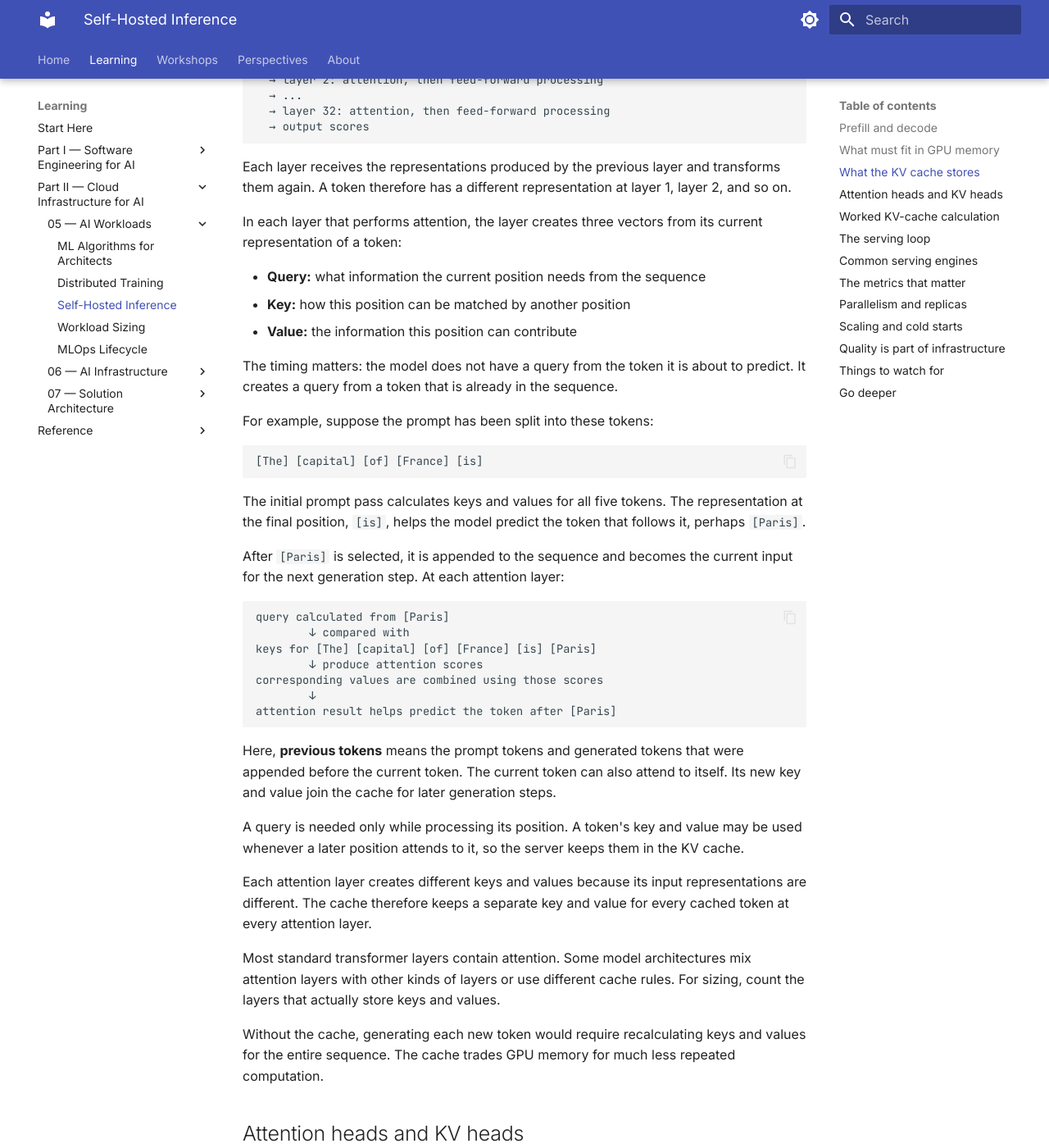
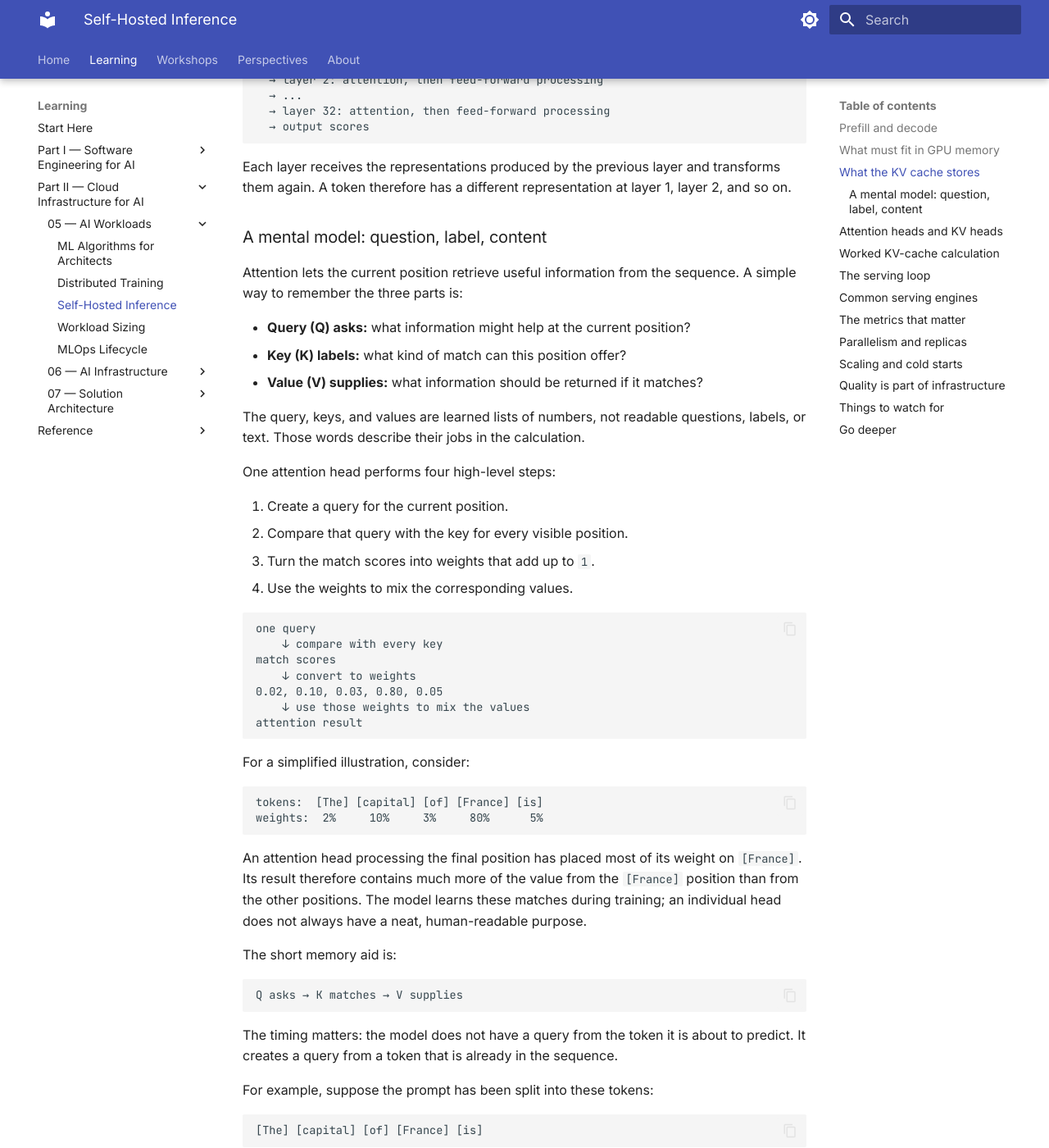
Before and after one commit to Jonathan34/ai-learning, an MkDocs documentation site: the page built from docs/05-ai-workloads/23-self-hosted-inference.md, in a window 1280 px wide and 1400 px high, scrolled down 1170 px. Shown: the whole window at 82% size. Built offline with MkDocs 1.6.1 and Material for MkDocs 9.7.7, drawn with Linux system fonts in a browser that asks for light colours; some of the changed text lies outside the part shown.

Commit message:
docs: add an attention mental model

````diff
--- a/docs/05-ai-workloads/23-self-hosted-inference.md
+++ b/docs/05-ai-workloads/23-self-hosted-inference.md
@@ -43,11 +43,54 @@ token representations
 
 Each layer receives the representations produced by the previous layer and transforms them again. A token therefore has a different representation at layer 1, layer 2, and so on.
 
-In each layer that performs attention, the layer creates three vectors from its current representation of a token:
+### A mental model: question, label, content
 
-- **Query:** what information the current position needs from the sequence
-- **Key:** how this position can be matched by another position
-- **Value:** the information this position can contribute
+Attention lets the current position retrieve useful information from the
+sequence. A simple way to remember the three parts is:
+
+- **Query (Q) asks:** what information might help at the current position?
+- **Key (K) labels:** what kind of match can this position offer?
+- **Value (V) supplies:** what information should be returned if it matches?
+
+The query, keys, and values are learned lists of numbers, not readable
+questions, labels, or text. Those words describe their jobs in the
+calculation.
+
+One attention head performs four high-level steps:
+
+1. Create a query for the current position.
+2. Compare that query with the key for every visible position.
+3. Turn the match scores into weights that add up to `1`.
+4. Use the weights to mix the corresponding values.
+
+```text
+one query
+    ↓ compare with every key
+match scores
+    ↓ convert to weights
+0.02, 0.10, 0.03, 0.80, 0.05
+    ↓ use those weights to mix the values
+attention result
+```
+
+For a simplified illustration, consider:
+
+```text
+tokens:  [The] [capital] [of] [France] [is]
+weights:  2%     10%     3%     80%      5%
+```
+
+An attention head processing the final position has placed most of its weight
+on `[France]`. Its result therefore contains much more of the value from the
+`[France]` position than from the other positions. The model learns these
+matches during training; an individual head does not always have a neat,
+human-readable purpose.
+
+The short memory aid is:
+
+```text
+Q asks → K matches → V supplies
+```
 
 The timing matters: the model does not have a query from the token it is
 about to predict. It creates a query from a token that is already in the
@@ -92,7 +135,25 @@ Without the cache, generating each new token would require recalculating keys an
 
 ## Attention heads and KV heads
 
-A model does not perform only one attention calculation per layer. It divides its hidden representation into several **query heads**, usually called attention heads. Each head can learn a different way to match information.
+One **attention head**, also called a **query head**, is one run of the
+query-key-value process described above. A model uses many heads in parallel
+because different learned queries can retrieve different information.
+
+A **KV head** is one set of keys and values that query heads can search. Think
+of the query heads as searchers and the KV heads as sets of searchable cards:
+
+```text
+query head = one searcher
+KV head    = one set of key labels and value contents
+attention  = match a searcher's query to the labels, then mix the contents
+```
+
+There is normally no separate term called a **QV head**. `Q`, `K`, and `V`
+are the three roles. `K` and `V` are grouped in the names **KV head** and
+**KV cache** because their past results are stored and reused together.
+
+After all query heads finish, the layer combines their attention results into
+one representation and continues to the feed-forward part of the layer.
 
 For example:
 
@@ -102,13 +163,17 @@ query heads: 32
 head dimension: 4,096 / 32 = 128 values per head
 ```
 
-A **KV head** is one key projection and one value projection. The number of KV heads depends on the model's attention design:
+The number of KV heads depends on the model's attention design:
 
 | Design | Example with 32 query heads | Sharing | Relative KV-cache size |
 |---|---:|---|---:|
 | Multi-head attention, MHA | 32 KV heads | Each query head has its own key and value head | 1× |
 | Grouped-query attention, GQA | 8 KV heads | Four query heads share each KV head | 1/4 |
 | Multi-query attention, MQA | 1 KV head | All 32 query heads share one KV head | 1/32 |
+
+With 32 query heads and 8 KV heads, each group of four query heads uses the
+same set of keys and values. The four queries are still different; only the
+information they search is shared.
 
 GQA and MQA reduce cache memory and the amount of cache data read during decoding. The trade-off is that more query heads share the same key and value representation. The model designer chooses this structure during model development and training; a serving operator normally cannot change the KV-head count.
 
````
Also changed, not shown: docs/reference/glossary.md (+8 -2 lines).
